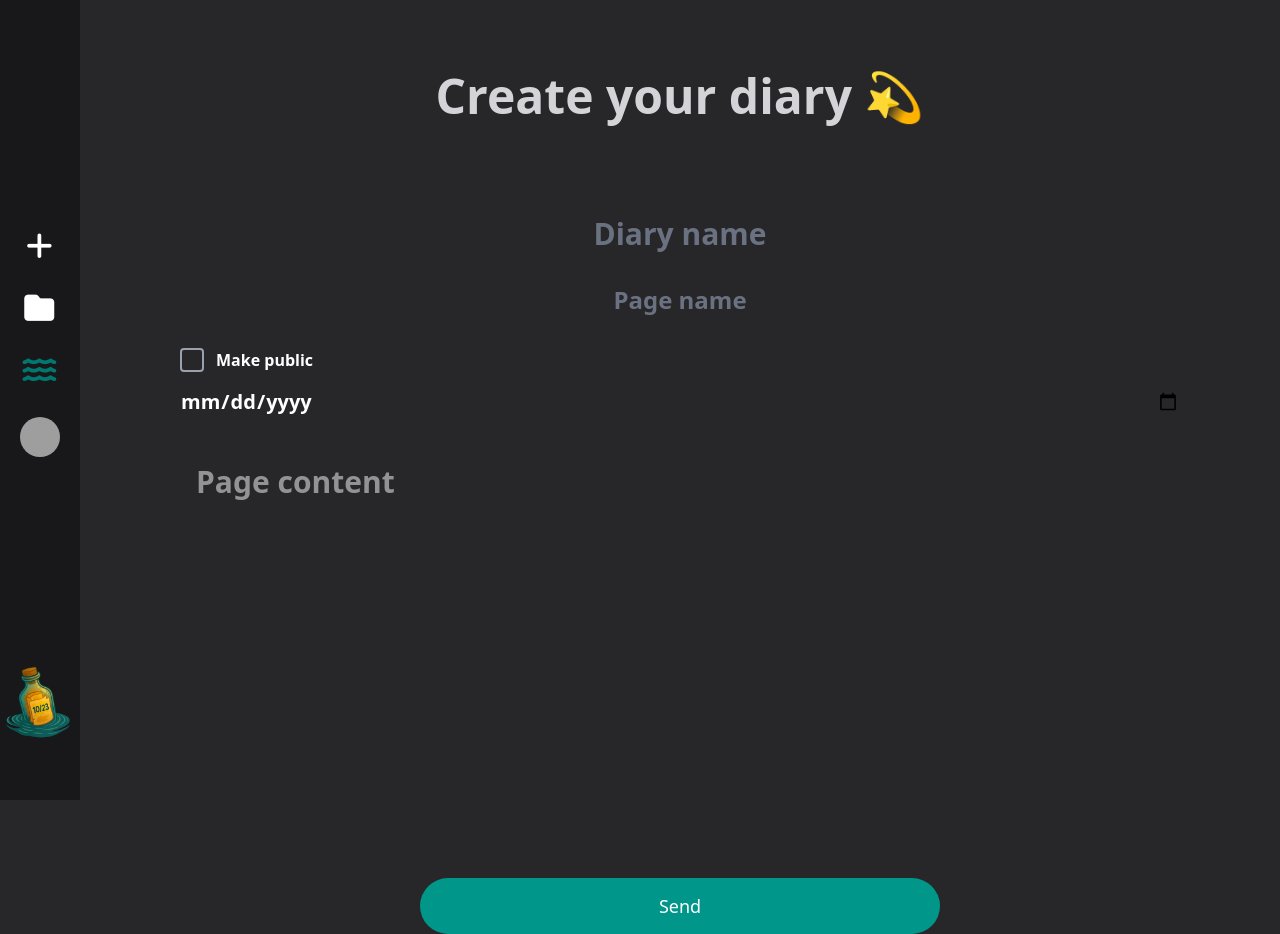
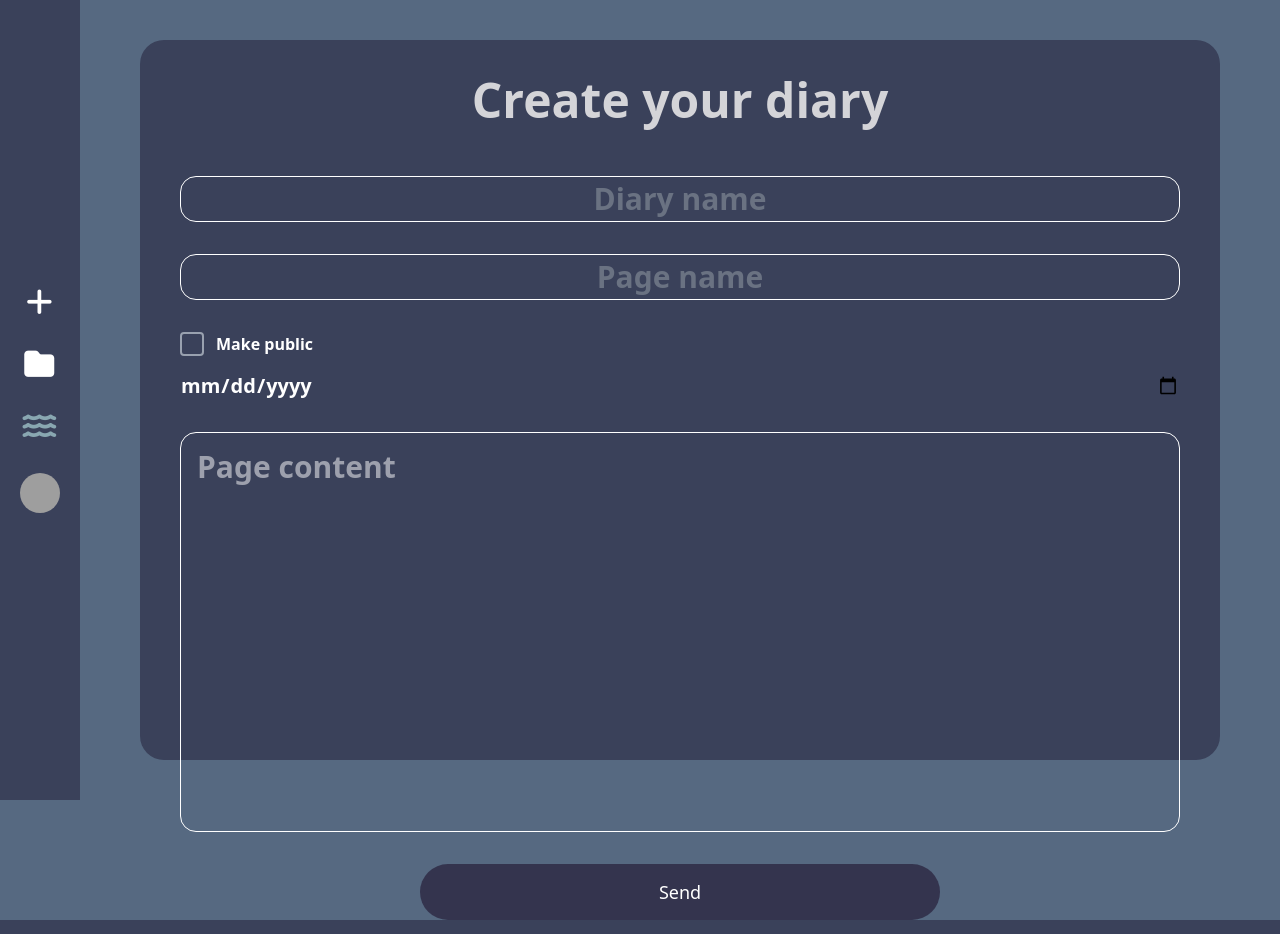
Before and after one commit to JonasFranc1sco/DOCK, a Django app: page /diary/create/ in a window 1280 px wide. Run offline with Django 5.2, Linux system fonts and the light colour scheme; some libraries are stand-ins or nearby versions; grey boxes are pictures that could not be loaded.

Commit message:
Changed all website design

```diff
--- a/accounts/templates/accounts/login.html
+++ b/accounts/templates/accounts/login.html
@@ -19,7 +19,7 @@
                     {{ form.password }}
                   </div>
 
-                <button type="submit" class="w-full bg-teal-600 hover:bg-teal-800 transition text-white py-2 rounded-md text-lg font-medium">
+                <button type="submit" class="w-full bg-button-access-blue transition text-white py-2 rounded-md text-lg font-medium">
                   Log in
                 </button>
                 <a href="{% url 'register' %}">
--- a/accounts/templates/accounts/register.html
+++ b/accounts/templates/accounts/register.html
@@ -48,7 +48,7 @@
                     {{ form.password2 }}
                 </div>
 
-                <button type="submit" class="w-full bg-teal-600 hover:bg-teal-800 transition text-white py-2 rounded-md text-lg font-medium">
+                <button type="submit" class="w-full bg-button-access-blue transition text-white py-2 rounded-md text-lg font-medium">
                     Sign up
                 </button>
                 <a href="{% url 'login' %}">
--- a/page/forms.py
+++ b/page/forms.py
@@ -8,12 +8,12 @@ class PageForm(forms.ModelForm):
         widgets = {
             'title': forms.TextInput(attrs={
                 'placeholder': 'Page name',
-                'class': 'w-full bg-transparent text-white text-2xl font-bold text-center border-none outline-none placeholder-gray-500 focus:outline-none'
+                'class': 'w-full p-1 bg-transparent text-white text-3xl font-bold text-center outline-none placeholder-gray-500 focus:outline-none'
             }),
             'content': forms.Textarea(attrs={
                 'placeholder': 'Page content',
                 'rows': 10,
-                'class':"w-full h-full resize-none text-3xl text-white font-bold border-none rounded-xl p-4 focus:outline-none"})
+                'class':"w-full h-full resize-none text-3xl text-white font-bold rounded-xl p-4 focus:outline-none"})
         }
 
 class DiaryForm(forms.ModelForm):
@@ -22,9 +22,9 @@ class DiaryForm(forms.ModelForm):
         widget=forms.DateInput(
             attrs={
                 "type": "date",
-                "class": "w-full rounded-lg border-gray-300",
+                "class": "w-full rounded-lg",
                 'placeholder': 'Public access date (Optional)',
-                'class': 'w-full bg-transparent text-white text-xl font-bold border-none outline-none placeholder-gray-500 focus:outline-none'
+                'class': 'w-full bg-transparent text-white text-xl font-bold outline-none placeholder-gray-500 focus:outline-none'
             }
         )
     )
@@ -35,7 +35,7 @@ class DiaryForm(forms.ModelForm):
         widgets = {
             'name': forms.TextInput(attrs={
                 'placeholder': 'Diary name',
-                'class': 'w-full bg-transparent text-white text-3xl font-bold text-center border-none outline-none placeholder-gray-500 focus:outline-none'}),
+                'class': 'w-full p-1 bg-transparent text-white text-3xl font-bold text-center border-none outline-none placeholder-gray-500 focus:outline-none'}),
 
             "public_access": forms.CheckboxInput(attrs={
                 "x-model": "checked",   # Tag AlpineJS para checagem de true ou false
--- a/page/templates/page/diary_create.html
+++ b/page/templates/page/diary_create.html
@@ -1,17 +1,17 @@
 {% extends "theme/base.html" %}
 {% block content %}
-<div class="p-10 pt-12 mx-auto flex justify-center w-[90%] h-[90vh]">
+<div class="p-10 mt-10 rounded-3xl pt-3 mx-auto bg-div-blue flex justify-center w-[90%] h-[90vh]">
     <div class="rounded-xl pt-6 flex flex-col justify-between w-full h-full">
-        <h1 class="text-5xl font-extrabold text-zinc-300 text-center mb-8 flex items-center justify-center">
-          Create your diary 💫
+        <h1 class="text-5xl font-extrabold text-zinc-300 text-center mb-3 flex items-center justify-center">
+          Create your diary
         </h1>
-        <form method="post" class="space-y-8 flex flex-col pt-16 w-full h-full" autocomplete="off">
+        <form method="post" class="space-y-8 flex flex-col pt-10 w-full h-full" autocomplete="off">
             {% csrf_token %}
-            <div>
+            <div class="border rounded-2xl">
                 {{ diary_form.name }}
             </div>
 
-            <div>
+            <div class="border rounded-2xl">
                 {{ page_form.title }}
             </div>
 
@@ -20,7 +20,7 @@
                     <!-- input real (invisível) -->
                     {{ diary_form.public_access }}
 
-                    <span class="w-6 h-6 flex items-center justify-center border-2 border-gray-400 rounded peer-checked:bg-teal-600 peer-checked:border-teal-600">
+                    <span class="w-6 h-6 flex items-center justify-center border-2 border-gray-400 rounded peer-checked:bg-check-blue peer-checked:border-check-blue">
                         <svg class="hidden w-4 h-4 text-white peer-checked:block" fill="none" stroke="currentColor" viewBox="0 0 24 24">
                             <path stroke-linecap="round" stroke-linejoin="round" stroke-width="3" d="M5 13l4 4L19 7"/>
                         </svg>
@@ -38,12 +38,12 @@
                 </div>
             </div>
 
-            <div>
+            <div class="border rounded-2xl">
                 {{ page_form.content }}
             </div>
 
             <div class="w-full flex justify-center">
-                <button type="submit" class="big-oval-send rounded-md bg-teal-600 hover:bg-teal-800 text-white text-lg transition-colors duration-300">Send</button>
+                <button type="submit" class="big-oval-send rounded-md bg-button-access-blue text-white text-lg transition-colors duration-300">Send</button>
             </div>
         </form>
     </div>
--- a/page/templates/page/feed.html
+++ b/page/templates/page/feed.html
@@ -14,7 +14,7 @@
   <div class="max-w-3xl mx-auto space-y-10">
     {% for diary in diaries %}
       {% with first_page=diary.pages.first %}
-      <article class="relative bg-zinc-900 rounded-xl p-6 card-shadow">
+      <article class="relative bg-div-blue rounded-xl p-6">
 
         <!-- Cabeçalho do card -->
         <div class="grid grid-cols-3 items-center mb-4">
@@ -44,7 +44,7 @@
         <!-- Botão de próxima página -->
         <div class="absolute right-[-22px] top-1/2 transform -translate-y-1/2">
           <a href="{% url 'diary_view' diary.id %}" title="Próxima página" class="next-circle">
-            <i class="fas fa-eye text-black text-lg"></i>
+            <i class="fas fa-eye icon-feed-blue text-lg"></i>
           </a>
         </div>
 
--- a/static/css/feed.css
+++ b/static/css/feed.css
@@ -4,7 +4,7 @@
   width: 520px;
   height: 56px;
   border-radius: 9999px;
-      border: 2px solid rgba(165,165,165,0.45);
+  border: 2px solid #89A7B1;
   backdrop-filter: blur(4px);
 }
 
@@ -30,7 +30,6 @@
   display:flex;
   align-items:center;
   justify-content:center;
-      box-shadow: 0 6px 18px rgba(0,0,0,0.45);
 }
 
 .next-circle-user {
@@ -41,7 +40,6 @@
   display:flex;
   align-items:center;
   justify-content:center;
-      box-shadow: 0 6px 18px rgba(0,0,0,0.45);
 }
 
 .plus-circle {
@@ -52,16 +50,87 @@
   display:flex;
   align-items:center;
   justify-content:center;
-      box-shadow: 0 6px 18px rgba(0,0,0,0.45);
 }
 
 .update-circle-user {
   width:30px;
   height:30px;
   border-radius:9999px;
-      background: rgb(0, 105, 92) ;
+  background: #6c769b ;
   display:flex;
   align-items:center;
   justify-content:center;
-      box-shadow: 0 6px 18px rgba(0,0,0,0.45);
 }
+
+.bg-background-blue {
+  background-color: #566981;
+}
+
+.bg-div-blue {
+  background-color: #3A415A;
+}
+
+.bg-card-profile-blue {
+  background-color: #34344E;
+}
+
+.bg-card-blue {
+  background-color: #3A415A;
+}
+
+.icon-feed-blue {
+  color: #89A7B1;
+}
+
+.bg-button-access-blue {
+  background-color: #34344E;
+}
+
+.bg-button-access-blue:hover {
+  background-color: #454e6d;
+}
+
+.bg-button-create-blue {
+  border-color: #454e6d;
+}
+
+
+.bg-button-create-blue:hover {
+  border-color: #566981;
+}
+
+.peer-checked\:bg-check-blue {
+    &:is(:where(.peer):checked ~ *) {
+        background-color: #34344E
+    }
+}
+
+.peer-checked\:border-check-blue {
+    &:is(:where(.peer):checked ~ *) {
+        border-color: #34344E
+    }
+}
+
+.page-add-bottom {
+  background-color: #7590b1;
+}
+
+.page-add-bottom:hover{
+  background-color: #7dbcd1;
+}
+
+.page-edit-bottom {
+  background-color: #6472a0;
+}
+
+.page-edit-bottom:hover{
+  background-color: #6c769b;
+}
+
+.page-delete-bottom {
+  background-color: rgb(255, 85, 85);
+}
+
+.page-delete-bottom:hover{
+  background-color: rgb(255, 150, 150);
+}
--- a/theme/static/css/dist/styles.css
+++ b/theme/static/css/dist/styles.css
@@ -10,17 +10,16 @@
     --color-red-600: oklch(57.7% 0.245 27.325);
     --color-red-700: oklch(50.5% 0.213 27.518);
     --color-orange-400: oklch(75% 0.183 55.934);
-    --color-yellow-200: oklch(94.5% 0.129 101.54);
+    --color-amber-50: oklch(98.7% 0.022 95.277);
     --color-yellow-300: oklch(90.5% 0.182 98.111);
     --color-yellow-500: oklch(79.5% 0.184 86.047);
     --color-green-400: oklch(79.2% 0.209 151.711);
     --color-teal-300: oklch(85.5% 0.138 181.071);
-    --color-teal-400: oklch(77.7% 0.152 181.912);
     --color-teal-600: oklch(60% 0.118 184.704);
     --color-teal-700: oklch(51.1% 0.096 186.391);
     --color-teal-800: oklch(43.7% 0.078 188.216);
-    --color-teal-900: oklch(38.6% 0.063 188.416);
     --color-blue-400: oklch(70.7% 0.165 254.624);
+    --color-blue-500: oklch(62.3% 0.214 259.815);
     --color-blue-600: oklch(54.6% 0.245 262.881);
     --color-blue-700: oklch(48.8% 0.243 264.376);
     --color-gray-50: oklch(98.5% 0.002 247.839);
@@ -35,7 +34,6 @@
     --color-zinc-300: oklch(87.1% 0.006 286.286);
     --color-zinc-800: oklch(27.4% 0.006 286.033);
     --color-zinc-900: oklch(21% 0.006 285.885);
-    --color-zinc-950: oklch(14.1% 0.005 285.823);
     --color-stone-100: oklch(97% 0.001 106.424);
     --color-black: #000;
     --color-white: #fff;
@@ -56,6 +54,8 @@
     --text-2xl--line-height: calc(2 / 1.5);
     --text-3xl: 1.875rem;
     --text-3xl--line-height: calc(2.25 / 1.875);
+    --text-4xl: 2.25rem;
+    --text-4xl--line-height: calc(2.5 / 2.25);
     --text-5xl: 3rem;
     --text-5xl--line-height: 1;
     --text-6xl: 3.75rem;
@@ -70,6 +70,8 @@
     --radius-lg: 0.5rem;
     --radius-xl: 0.75rem;
     --radius-2xl: 1rem;
+    --radius-3xl: 1.5rem;
+    --radius-4xl: 2rem;
     --ease-in-out: cubic-bezier(0.4, 0, 0.2, 1);
     --default-transition-duration: 150ms;
     --default-transition-timing-function: cubic-bezier(0.4, 0, 0.2, 1);
@@ -289,6 +297,9 @@
   }
   .mt-6 {
     margin-top: calc(var(--spacing) * 6);
+  }
+  .mt-10 {
+    margin-top: calc(var(--spacing) * 10);
   }
   .mr-2 {
     margin-right: calc(var(--spacing) * 2);
@@ -353,23 +364,14 @@
   .h-10 {
     height: calc(var(--spacing) * 10);
   }
-  .h-20 {
-    height: calc(var(--spacing) * 20);
-  }
   .h-25 {
     height: calc(var(--spacing) * 25);
   }
   .h-96 {
     height: calc(var(--spacing) * 96);
   }
-  .h-100 {
-    height: calc(var(--spacing) * 100);
-  }
   .h-\[90vh\] {
     height: 90vh;
-  }
-  .h-auto {
-    height: auto;
   }
   .h-full {
     height: 100%;
@@ -514,6 +510,12 @@
   .rounded-2xl {
     border-radius: var(--radius-2xl);
   }
+  .rounded-3xl {
+    border-radius: var(--radius-3xl);
+  }
+  .rounded-4xl {
+    border-radius: var(--radius-4xl);
+  }
   .rounded-full {
     border-radius: calc(infinity * 1px);
   }
@@ -613,6 +621,12 @@
   .object-cover {
     -o-object-fit: cover;
        object-fit: cover;
+  }
+  .p-1 {
+    padding: calc(var(--spacing) * 1);
+  }
+  .p-2 {
+    padding: calc(var(--spacing) * 2);
   }
   .p-4 {
     padding: calc(var(--spacing) * 4);
@@ -656,11 +670,17 @@
   .py-8 {
     padding-block: calc(var(--spacing) * 8);
   }
+  .pt-3 {
+    padding-top: calc(var(--spacing) * 3);
+  }
   .pt-4 {
     padding-top: calc(var(--spacing) * 4);
   }
   .pt-6 {
     padding-top: calc(var(--spacing) * 6);
+  }
+  .pt-10 {
+    padding-top: calc(var(--spacing) * 10);
   }
   .pt-12 {
     padding-top: calc(var(--spacing) * 12);
@@ -775,29 +802,22 @@
   .text-teal-300 {
     color: var(--color-teal-300);
   }
-  .text-teal-400 {
-    color: var(--color-teal-400);
-  }
-  .text-teal-700 {
-    color: var(--color-teal-700);
-  }
   .text-white {
     color: var(--color-white);
-  }
-  .text-yellow-200 {
-    color: var(--color-yellow-200);
-  }
-  .text-yellow-300 {
-    color: var(--color-yellow-300);
   }
   .text-zinc-300 {
     color: var(--color-zinc-300);
   }
-  .text-zinc-800 {
-    color: var(--color-zinc-800);
-  }
   .uppercase {
     text-transform: uppercase;
+  }
+  .placeholder-gray-300 {
+    &::-moz-placeholder {
+      color: var(--color-gray-300);
+    }
+    &::placeholder {
+      color: var(--color-gray-300);
+    }
   }
   .placeholder-gray-500 {
     &::-moz-placeholder {
@@ -934,24 +954,10 @@
       }
     }
   }
-  .hover\:bg-zinc-950 {
-    &:hover {
-      @media (hover: hover) {
-        background-color: var(--color-zinc-950);
-      }
-    }
-  }
   .hover\:text-gray-300 {
     &:hover {
       @media (hover: hover) {
         color: var(--color-gray-300);
-      }
-    }
-  }
-  .hover\:text-teal-400 {
-    &:hover {
-      @media (hover: hover) {
-        color: var(--color-teal-400);
       }
     }
   }
--- a/theme/templates/theme/base.html
+++ b/theme/templates/theme/base.html
@@ -14,11 +14,11 @@
   <script src="{% static 'js/alpine.min.js' %}" defer></script>
   {% tailwind_css %}
 </head>
-<body class="bg-zinc-800 text-white min-h-screen font-sans">
+<body class="bg-background-blue text-white min-h-screen font-sans">
 
   <div class="flex">
     <!-- Sidebar -->
-<aside class="w-20 bg-zinc-900 h-screen fixed left-0 top-0 flex flex-col items-center py-6 z-40">
+<aside class="w-20 bg-div-blue h-screen fixed left-0 top-0 flex flex-col items-center py-6 z-40">
 
   <!-- Área central com F, M e avatar -->
   <div class="flex-1 flex flex-col items-center justify-center gap-8">
@@ -26,19 +26,13 @@
     <div class="flex flex-col items-center gap-8">
       <a href="{% url 'diary_create' %}" class="fas fa-plus text-3xl tracking-wider transition-transform duration-200 hover:scale-125 hover:text-gray-300"></a>
       <a href="{% url 'user_diaries' %}" class="fas fa-folder text-3xl tracking-wider transition-transform duration-200 hover:scale-125 hover:text-gray-300"></a>
-      <a href="{% url 'feed' %}" class= "fas fa-water text-3xl tracking-wider transition-transform duration-200 hover:scale-125 text-teal-700 hover:text-teal-400"></a>
+      <a href="{% url 'feed' %}" class= "fas fa-water text-3xl tracking-wider transition-transform duration-200 icon-feed-blue hover:scale-125 "></a>
     </div>
 
     <!-- avatar pequeno -->
     <a href="{% url 'account_edit' user.id %}">
       <img src="{% url 'serve_avatar' user.id %}" alt="Avatar" class="w-10 h-10 rounded-full avatar-glow object-cover"/>
     </a>
-  </div>
-
-  <!-- Ícone de fogo no final -->
-  <div class="mb-8">
-    <!-- ícone de fogo estilizado - substitua pelo seu asset -->
-    <img src="{% static 'img/mini_website_icon.png' %}" alt="fire" class="w-20 h-20 object-contain"/>
   </div>
 </aside>
 
```
Also changed, not shown: other parts of theme/static/css/dist/styles.css (+22 -9 lines), accounts/templates/accounts/base.html (+5 -4 lines), accounts/templates/accounts/home.html (+6 -5 lines), page/templates/page/diary_update.html (+7 -7 lines), page/templates/page/diary_view.html (+8 -26 lines), page/templates/page/page_add.html (+6 -6 lines), page/templates/page/page_update.html (+6 -6 lines), page/templates/page/user_diaries.html (+4 -5 lines), static/img/website_icon.png, 1 other file. Lines whose indentation alone changed are shown as unchanged.
